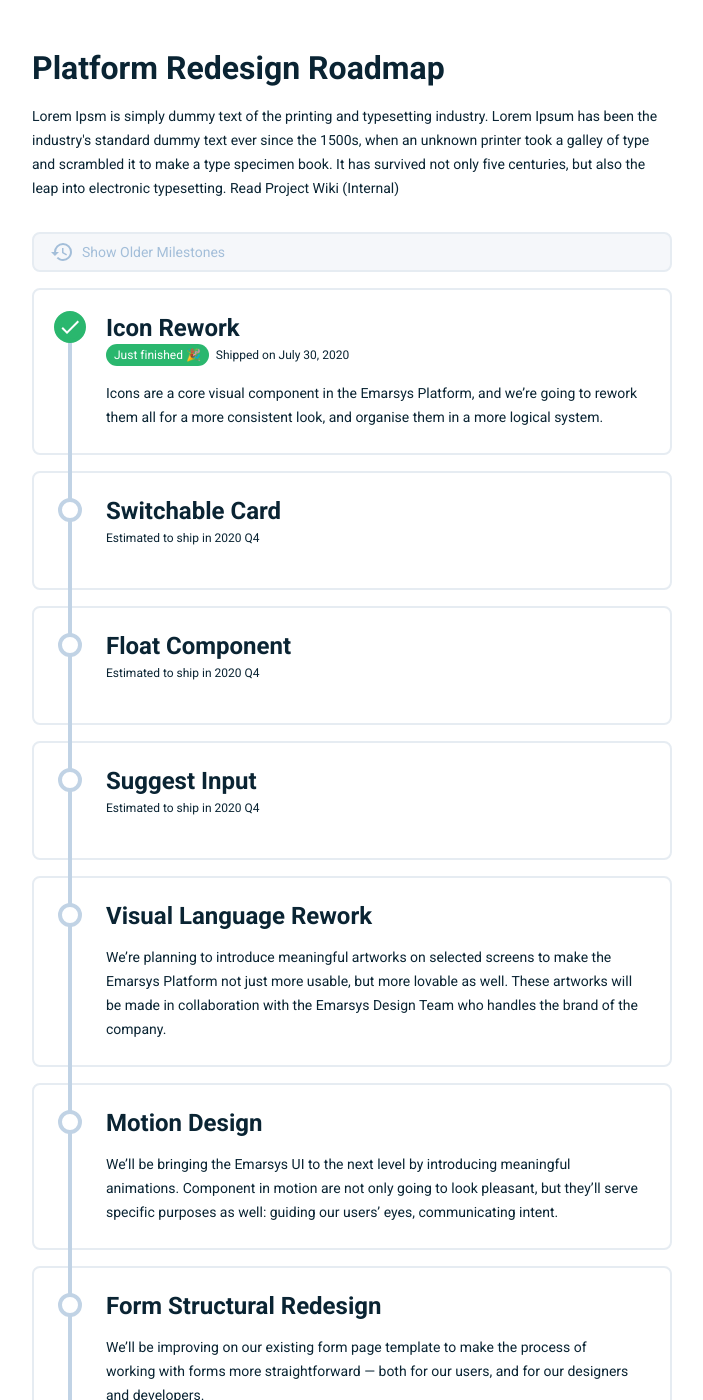
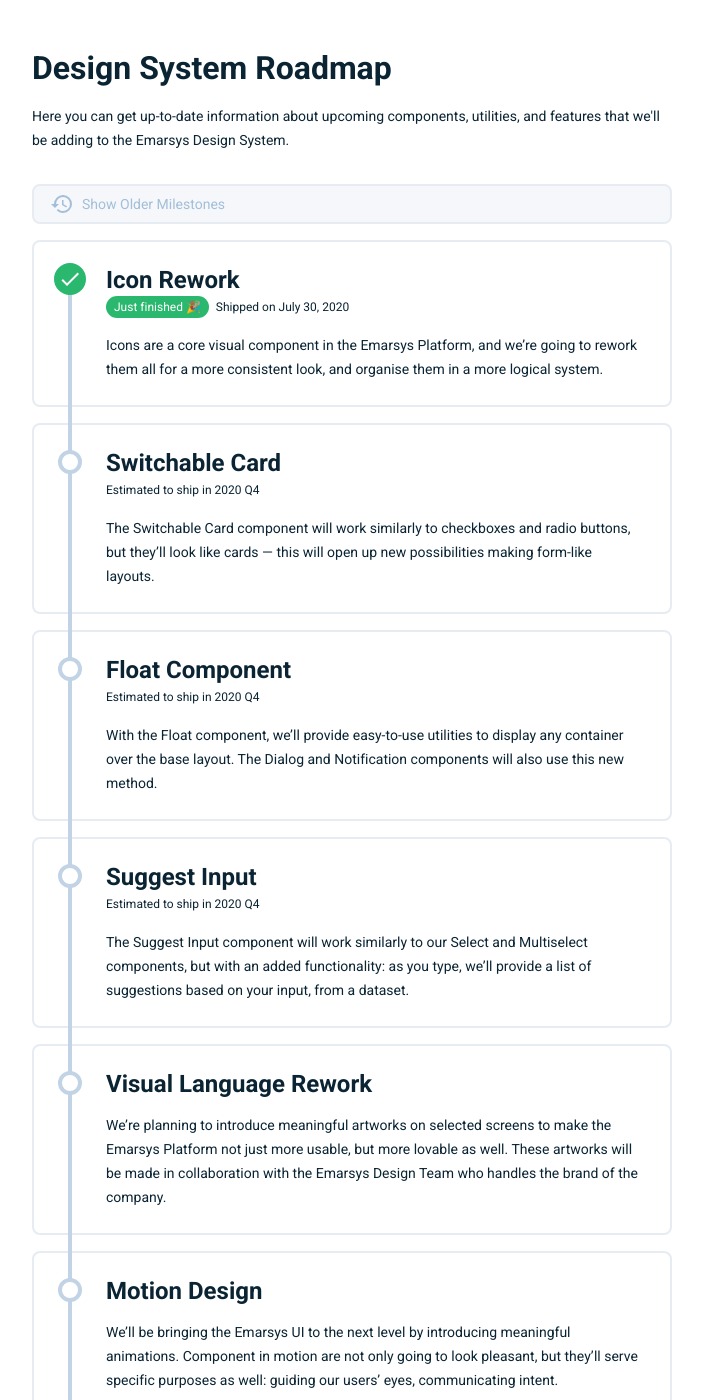
Before and after one commit to emartech/emarsys-design-system-roadmap, a Jekyll site: the page built from index.html, in a window 1280 px wide and 1400 px high. Shown: the whole window, without its empty margins (288-991 px from the left). Built offline with Jekyll 4.4.1, drawn with Linux system fonts in a browser that asks for light colours.

Commit message:
update posts and index

```diff
--- a/index.html
+++ b/index.html
@@ -2,10 +2,10 @@
 layout: default
 ---
 
-<h1>Platform Redesign Roadmap</h1>
+<h1>Design System Roadmap</h1>
 
 <p>
-  Lorem Ipsm is simply dummy text of the printing and typesetting industry. Lorem Ipsum has been the industry's standard dummy text ever since the 1500s, when an unknown printer took a galley of type and scrambled it to make a type specimen book. It has survived not only five centuries, but also the leap into electronic typesetting. Read Project Wiki (Internal)
+  Here you can get up-to-date information about upcoming components, utilities, and features that we'll be adding to the Emarsys Design System.
 </p>
 
 <button type="button">
```
Also changed, not shown: _posts/2020-10-10-milestone-suggest-input.md (+2 -0 lines), _posts/2020-11-10-milestone-float-component.md (+2 -0 lines), _posts/2020-12-10-milestone-switchable-card.md (+2 -0 lines).
